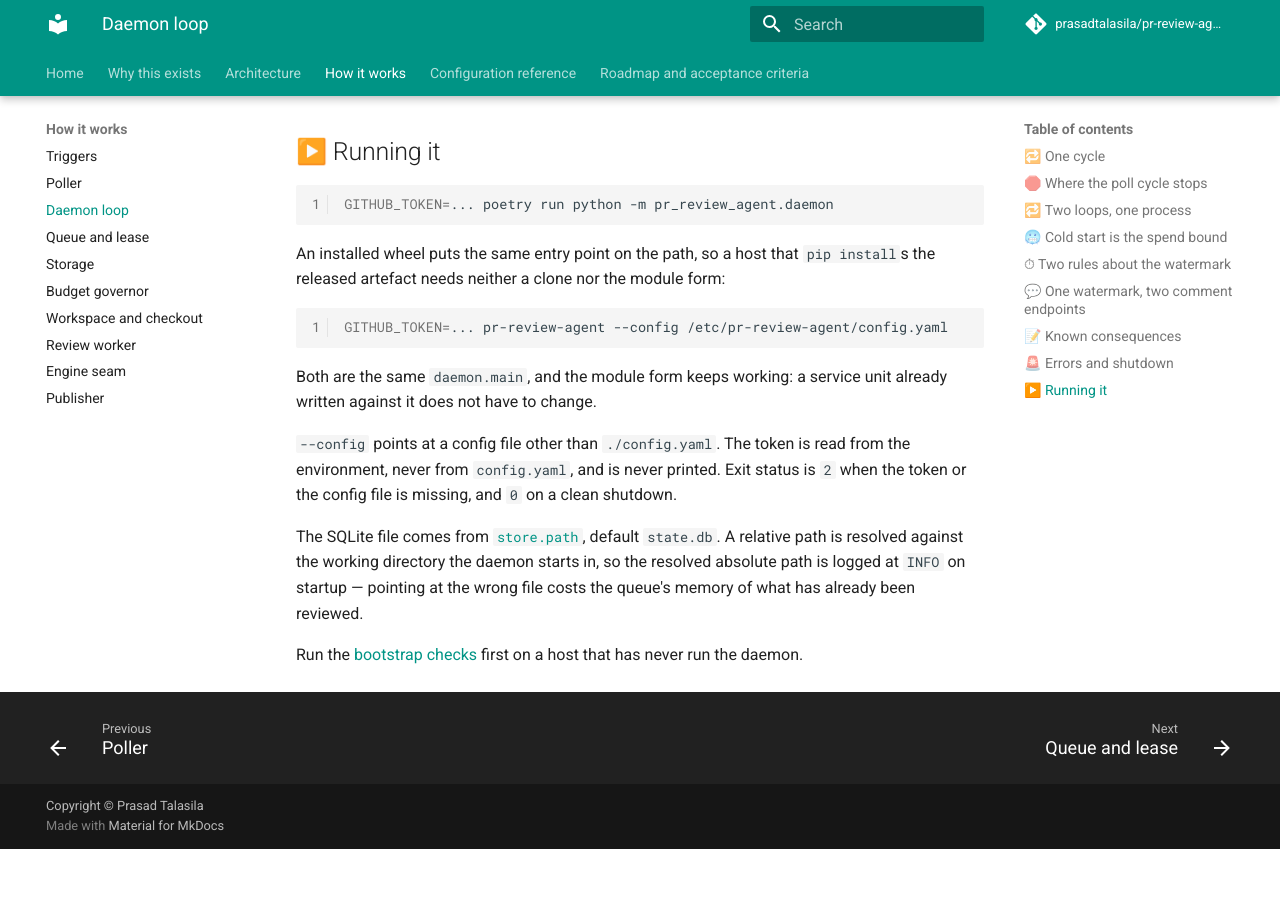
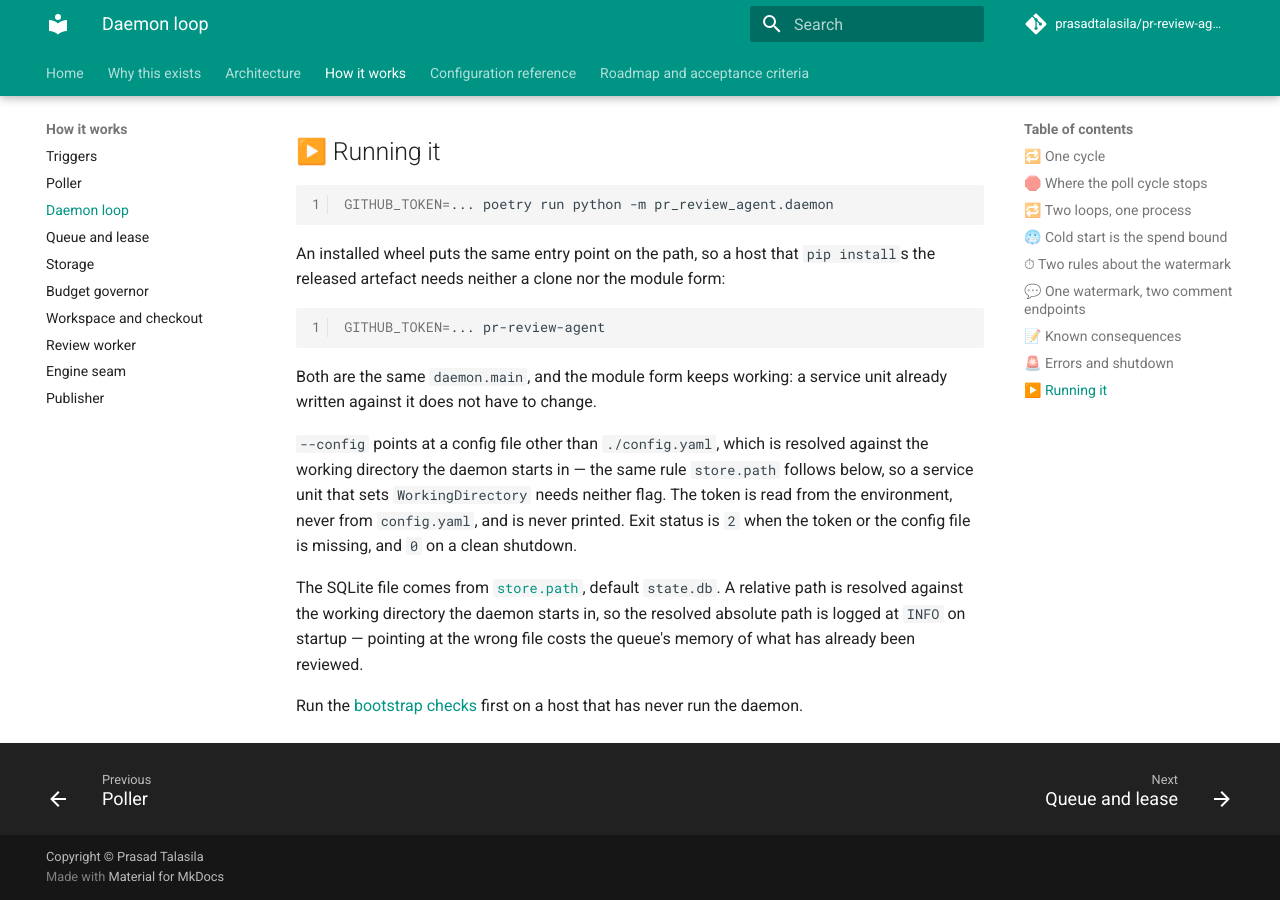
Before and after one commit to prasadtalasila/pr-review-agent, an MkDocs documentation site: the page built from docs/DAEMON.md, in a window 1280 px wide and 900 px high, scrolled down 3047 px. Built offline with MkDocs 1.6.1 and Material for MkDocs 9.7.7, drawn with Linux system fonts in a browser that asks for light colours; comment, search, counter and statistics services are not loaded; before the commit the page ends 3896 px from its top, so only the background shows below that.

Commit message:
Show the command as it is actually run
The example passed `--config` explicitly, which reads as though the flag is
required. It is not: `--config` defaults to `config.yaml`, resolved against
the working directory, so `pr-review-agent` on its own picks up the config
beside it -- verified against the installed wheel, which loads `./config.yaml`
and reports `cannot read config 'config.yaml'` when there is none.

Says so where the flag is described, next to the same statement `store.path`
already carries, since the two share the rule and a service unit setting
`WorkingDirectory` then needs neither flag.

Co-Authored-By: Claude Opus 5 <noreply@anthropic.com>

````diff
--- a/docs/DAEMON.md
+++ b/docs/DAEMON.md
@@ -146,16 +146,18 @@ An installed wheel puts the same entry point on the path, so a host that
 form:
 
 ```bash
-GITHUB_TOKEN=... pr-review-agent --config /etc/pr-review-agent/config.yaml
+GITHUB_TOKEN=... pr-review-agent
 ```
 
 Both are the same `daemon.main`, and the module form keeps working: a
 service unit already written against it does not have to change.
 
-`--config` points at a config file other than `./config.yaml`. The token is
-read from the environment, never from `config.yaml`, and is never printed.
-Exit status is `2` when the token or the config file is missing, and `0` on a
-clean shutdown.
+`--config` points at a config file other than `./config.yaml`, which is
+resolved against the working directory the daemon starts in — the same rule
+`store.path` follows below, so a service unit that sets `WorkingDirectory`
+needs neither flag. The token is read from the environment, never from
+`config.yaml`, and is never printed. Exit status is `2` when the token or the
+config file is missing, and `0` on a clean shutdown.
 
 The SQLite file comes from [`store.path`](CONFIG.md), default `state.db`. A
 relative path is resolved against the working directory the daemon starts in,
````
